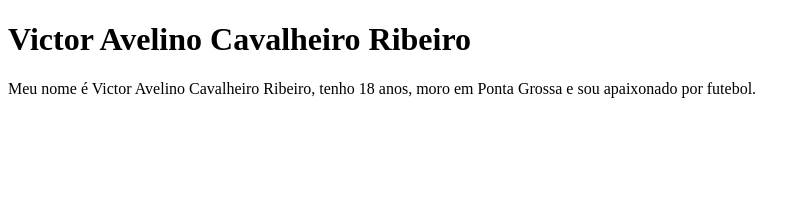
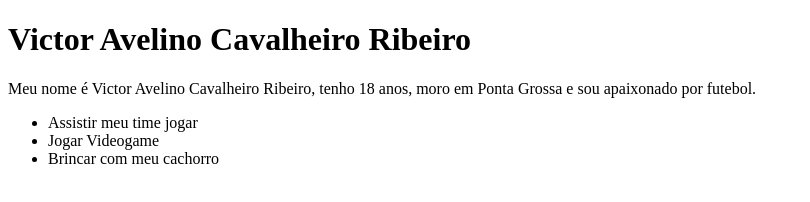
Before and after one commit to Vitoxxavelino/trabalhouninter, a plain HTML site: page index.html in a window 1280 px wide. Shown: the whole page, without its empty margins (0-810 px from the left). Drawn offline with Linux system fonts and the light colour scheme.

Commit message:
atualização

```diff
--- a/index.html
+++ b/index.html
@@ -1,5 +1,5 @@
 <!DOCTYPE html>
-<html lang="en">
+<html lang="pt-br">
 <head>
     <meta charset="UTF-8">
     <meta name="viewport" content="width=device-width, initial-scale=1.0">
@@ -7,6 +7,11 @@
 </head>
 <body>
     <h1>Victor Avelino Cavalheiro Ribeiro</h1>
-    <p>Meu nome é Victor Avelino Cavalheiro Ribeiro, tenho 18 anos, moro em Ponta Grossa e sou apaixonado por futebol.</p>
+    <p>Meu nome é Victor Avelino Cavalheiro Ribeiro, tenho 18 anos, moro em Ponta Grossa e sou apaixonado por futebol. </p>
+    <ul>
+        <li>Assistir meu time jogar</li>
+        <li>Jogar Videogame</li>
+        <li>Brincar com meu cachorro</li>
+    </ul>
 </body>
 </html>
```
